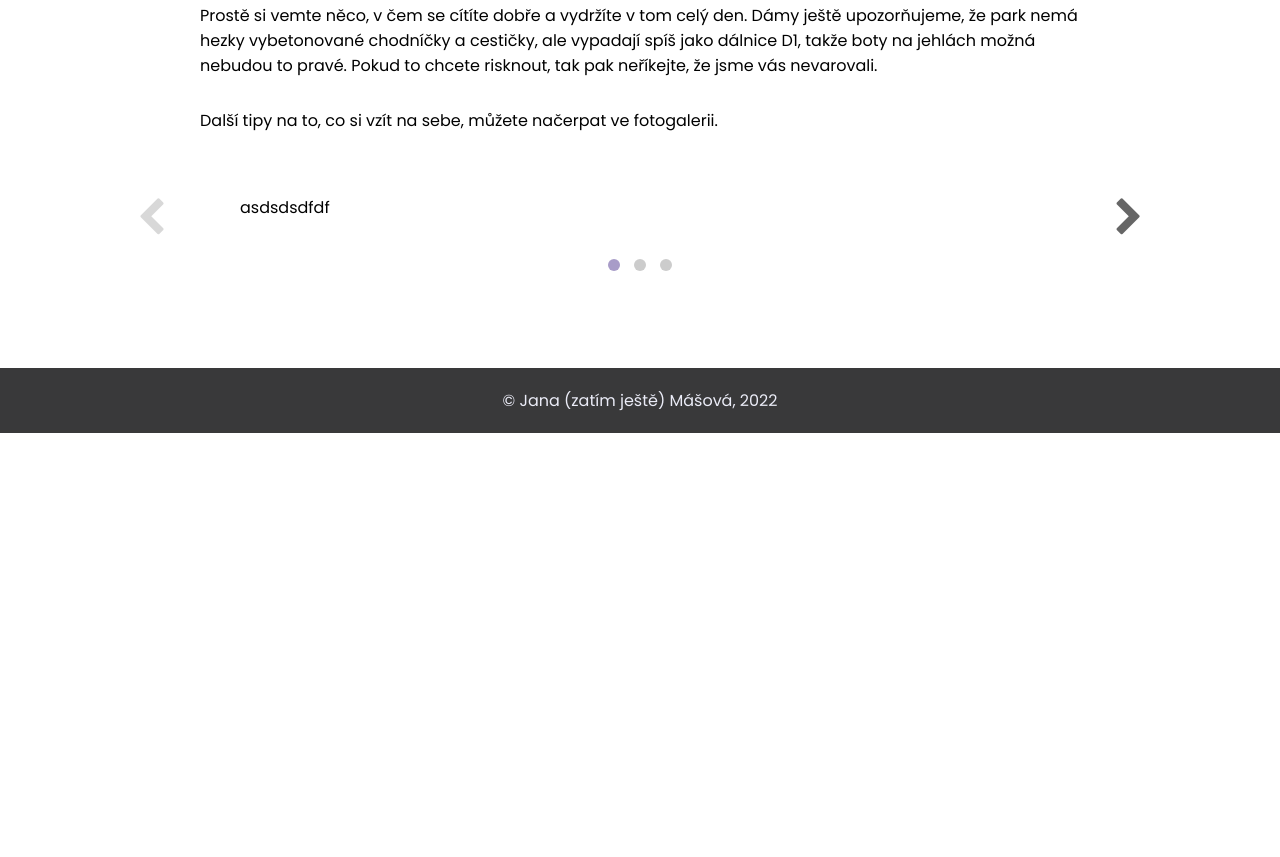
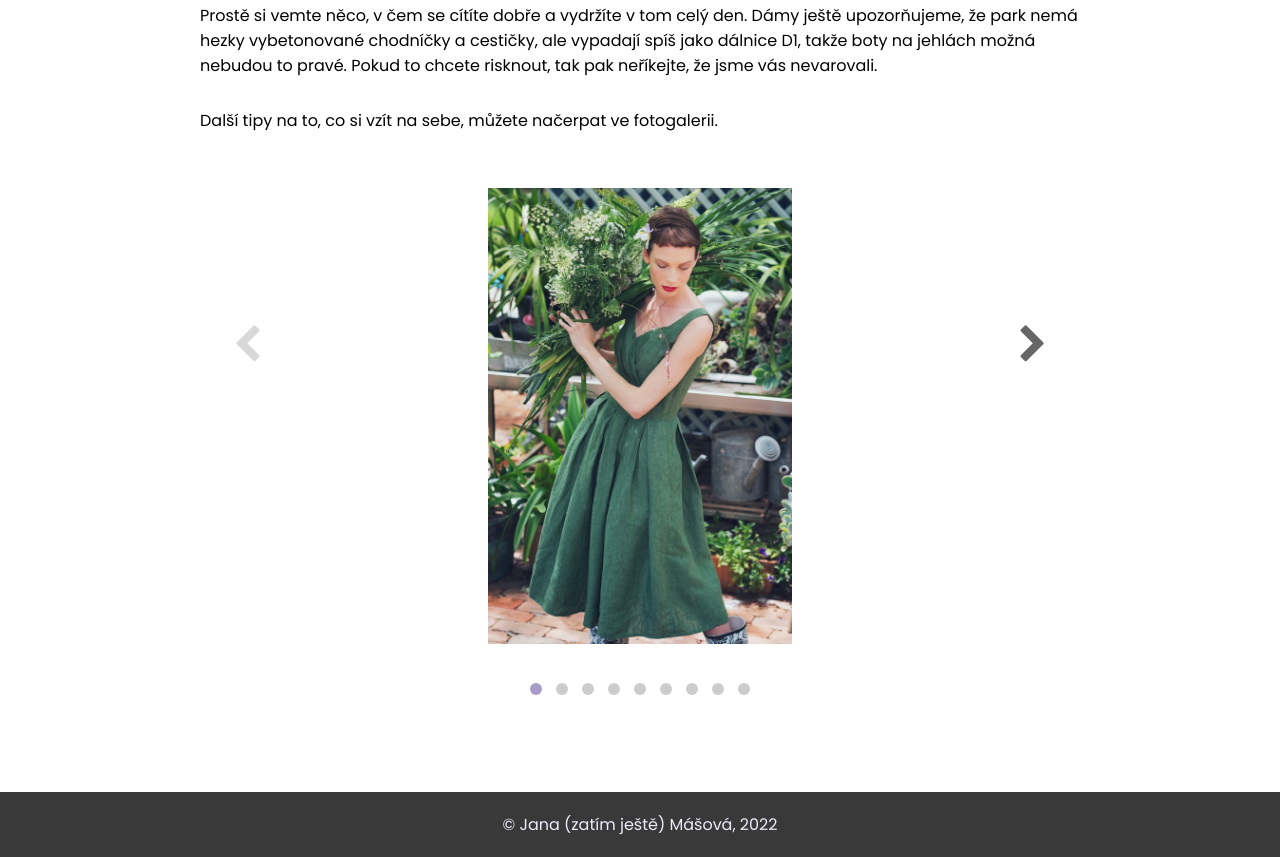
Before and after one commit to JanaMasova/zaverecny-projekt-koderka, an Eleventy site: page info/dresscode.html in a window 1280 px wide. Shown: the part 1151-2008 px from the top of the page. Before the commit the page ends 1584 px from the top, so only its background shows below. Built offline with nearby package versions, Linux system fonts and the light colour scheme; Eleventy itself is replaced by a stand-in of ours; files that its build step writes are made by us from their sources.

Commit message:
slider implemented

```diff
--- a/_includes/layouts/general-layout.njk
+++ b/_includes/layouts/general-layout.njk
@@ -8,7 +8,8 @@
     <link rel="stylesheet" href="/css/style.css">
     <link rel="stylesheet" href="/css/glider.min.css" type="text/css">
     <link rel="stylesheet" href="https://stackpath.bootstrapcdn.com/font-awesome/4.7.0/css/font-awesome.min.css">
-
+   <link rel="stylesheet" href="/css/glide.core.min.css">
+   <link rel="stylesheet" href="/css/glide.theme.min.css">
     <link rel="preconnect" href="https://fonts.googleapis.com" />
     <link rel="preconnect" href="https://fonts.gstatic.com" crossorigin />
     <link
--- a/css/glide.theme.min.css
+++ b/css/glide.theme.min.css
@@ -1 +1 @@
-.glide__arrow{position:absolute;display:block;top:50%;z-index:2;color:white;text-transform:uppercase;padding:9px 12px;background-color:transparent;border:2px solid rgba(255,255,255,0.5);border-radius:4px;box-shadow:0 0.25em 0.5em 0 rgba(0,0,0,0.1);text-shadow:0 0.25em 0.5em rgba(0,0,0,0.1);opacity:1;cursor:pointer;transition:opacity 150ms ease, border 300ms ease-in-out;transform:translateY(-50%);line-height:1}.glide__arrow:focus{outline:none}.glide__arrow:hover{border-color:white}.glide__arrow--left{left:2em}.glide__arrow--right{right:2em}.glide__arrow--disabled{opacity:0.33}.glide__bullets{position:absolute;z-index:2;bottom:2em;left:50%;display:inline-flex;list-style:none;transform:translateX(-50%)}.glide__bullet{background-color:rgba(255,255,255,0.5);width:9px;height:9px;padding:0;border-radius:50%;border:2px solid transparent;transition:all 300ms ease-in-out;cursor:pointer;line-height:0;box-shadow:0 0.25em 0.5em 0 rgba(0,0,0,0.1);margin:0 0.25em}.glide__bullet:focus{outline:none}.glide__bullet:hover,.glide__bullet:focus{border:2px solid white;background-color:rgba(255,255,255,0.5)}.glide__bullet--active{background-color:white}.glide--swipeable{cursor:grab;cursor:-moz-grab;cursor:-webkit-grab}.glide--dragging{cursor:grabbing;cursor:-moz-grabbing;cursor:-webkit-grabbing}
+.glide__arrow{position:absolute;display:block;top:50%;z-index:2;color:rgb(14, 13, 13);text-transform:uppercase;padding:9px 12px;background-color:transparent;border:2px solid rgba(255,255,255,0.5);border-radius:4px;box-shadow:0 0.25em 0.5em 0 rgba(0,0,0,0.1);text-shadow:0 0.25em 0.5em rgba(0,0,0,0.1);opacity:1;cursor:pointer;transition:opacity 150ms ease, border 300ms ease-in-out;transform:translateY(-50%);line-height:1}.glide__arrow:focus{outline:none}.glide__arrow:hover{border-color:white}.glide__arrow--left{left:2em}.glide__arrow--right{right:2em}.glide__arrow--disabled{opacity:0.33}.glide__bullets{position:absolute;z-index:2;bottom:2em;left:50%;display:inline-flex;list-style:none;transform:translateX(-50%)}.glide__bullet{background-color:rgba(15, 15, 15, 0.5);width:9px;height:9px;padding:0;border-radius:50%;border:2px solid transparent;transition:all 300ms ease-in-out;cursor:pointer;line-height:0;box-shadow:0 0.25em 0.5em 0 rgba(0,0,0,0.1);margin:0 0.25em}.glide__bullet:focus{outline:none}.glide__bullet:hover,.glide__bullet:focus{border:2px solid white;background-color:rgba(255,255,255,0.5)}.glide__bullet--active{background-color:white}.glide--swipeable{cursor:grab;cursor:-moz-grab;cursor:-webkit-grab}.glide--dragging{cursor:grabbing;cursor:-moz-grabbing;cursor:-webkit-grabbing}
--- a/css/style.css
+++ b/css/style.css
@@ -12,6 +12,7 @@ body {
   min-height: 100vh;
   display: grid;
   grid-template-rows: auto 1fr auto;
+
   font-family: "Poppins", sans-serif;
   position: relative;
 }
@@ -357,6 +358,23 @@ body {
   margin-bottom: 10px;
 }
 
+.dresscode{
+  display: block;
+}
+
+.glider-contain{
+  max-width: 60vw;
+}
+
+.glider figure{
+align-self: center;
+}
+
+
+.glider img{
+  max-width: 50vw;
+}
+
 @media screen and (min-width: 500px) {
 
   .header__icon {
@@ -517,4 +535,9 @@ body {
     text-align: left;
   }
 
+
+  .glider{
+    width: 50%;
+  }
+
 }
--- a/info/dresscode.html
+++ b/info/dresscode.html
@@ -4,7 +4,7 @@ title: Dresscode
 perex: Jedna z nejčastějších otázek, které dostáváme (hlavně od pozvaných žen a dívek) je „Co si mám vzít na sebe?“. Uznáváme, že velké akce typu svateb jsou skvělá příležitost koupit si něco hezkého na sebe s trošku se vyšvihnout. Zároveň se ale člověk trochu bojí, aby to nepřehnal a nestrhával na sebe moc pozornosti. Proto jsme se rozhodli stanovit velmi jasné hranice a pravidla.
 tags: info
 ---
-
+<div class="content dresscode">
 <h3 class="content__header--small">Pravidlo č. 1</h3>
 <div class="content__blockquote">
   <blockquote class="blockquote content__quote--small">
@@ -39,6 +39,7 @@ tags: info
   Další tipy na to, co si vzít na sebe, můžete načerpat ve fotogalerii.
 </p>
 
+
 <div class="glider-contain multiple">
   <button class="glider-prev">
     <i class="fa fa-chevron-left"></i>
@@ -46,13 +47,31 @@ tags: info
 
   <div class="glider">
     <figure>
-      <blockquote>asdsdsdfdf</blockquote>
+        <img src="/images/outfit1.jpg" alt="outfit 1">
     </figure>
     <figure>
-        <blockquote>12548</blockquote>
+        <img src="/images/outfit2.jpg" alt="outfit 2">
     </figure>
     <figure>
-        <blockquote>/*-/-/-</blockquote>
+        <img src="/images/outfit3.jpg" alt="outfit 3">
+    </figure>
+    <figure>
+        <img src="/images/outfit4.jpg" alt="outfit 4">
+    </figure>
+    <figure>
+        <img src="/images/outfit5.jpg" alt="outfit 5">
+    </figure>
+    <figure>
+        <img src="/images/outfit6.jpg" alt="outfit 6">
+    </figure>
+    <figure>
+        <img src="/images/outfit7.jpg" alt="outfit 7">
+    </figure>
+    <figure>
+        <img src="/images/outfit8.jpg" alt="outfit 8">
+    </figure>
+    <figure>
+        <img src="/images/outfit9.jpg" alt="outfit 9">
     </figure>
   </div>
 
@@ -63,7 +82,7 @@ tags: info
   <div id="dots" class="glider-dots"></div>
 </div>
 
-<script src="/glider.min.js"></script>
+<script src="/libraries/glider.min.js"></script>
 
 <script>
   new Glider(document.querySelector(".glider"), {
@@ -77,12 +96,13 @@ tags: info
   });
 </script>
 
+
+
+</div>
+
 <!--
-<script>
-    new Glide('.glide').mount()
-</script>
 
-<div class="glide">
+<div class="glide glide-container">
     <div class="glide__track" data-glide-el="track">
 
       <ul class="glide__slides">
@@ -90,11 +110,24 @@ tags: info
         <li class="glide__slide"><img src="/images/outfit2.jpg" alt="outfit 2"></li>
         <li class="glide__slide"><img src="/images/outfit3.jpg" alt="outfit 3"></li>
       </ul>
-      <div class="glide__arrows" data-glide-el="controls">
-        <button class="glide__arrow glide__arrow--left" data-glide-dir="<">prev</button>
-        <button class="glide__arrow glide__arrow--right" data-glide-dir=">">next</button>
+    </div>
+    <div class="glide__arrows" data-glide-el="controls">
+        <button class="glide__arrow glide__arrow--left" data-glide-dir="<">←</button>
+        <button class="glide__arrow glide__arrow--right" data-glide-dir=">">→</button>
       </div>
-    </div>
+      <div class="glide__bullets" data-glide-el="controls[nav]">
+        <button class="glide__bullet" data-glide-dir="=0"></button>
+        <button class="glide__bullet" data-glide-dir="=1"></button>
+        <button class="glide__bullet" data-glide-dir="=2"></button>
+      </div>
   </div>
+<script src="/libraries/glide.min.js"></script>
+  <script>
+    new Glide('.glide', {
+        autoplay: 2000,
+        hoverpause: false,
+        type: "carousel"
+    }).mount()
+</script>
 
-   -->
+-->
```
Also changed, not shown: .eleventy.js, libraries/fslightbox.js (renamed from fslightbox.js), libraries/glide.min.js (renamed from glide.min.js), libraries/glider.min.js (renamed from glider.min.js).
